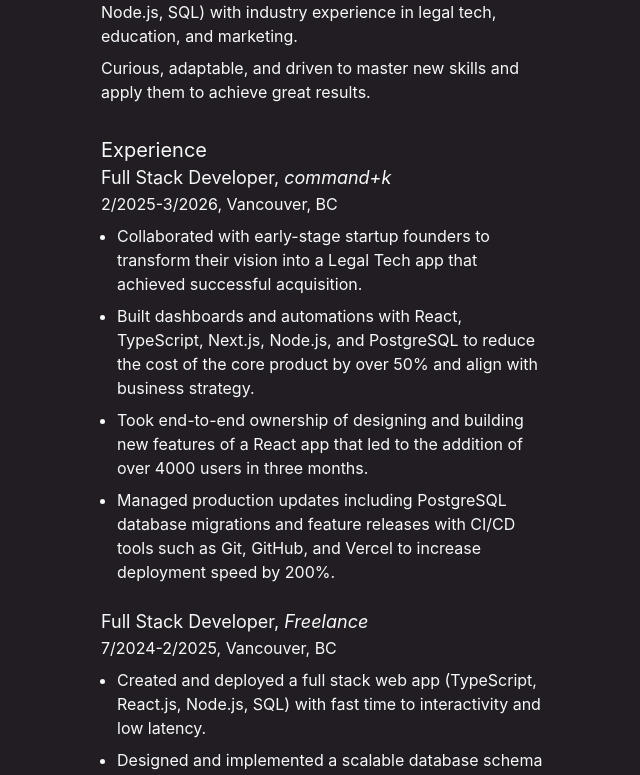
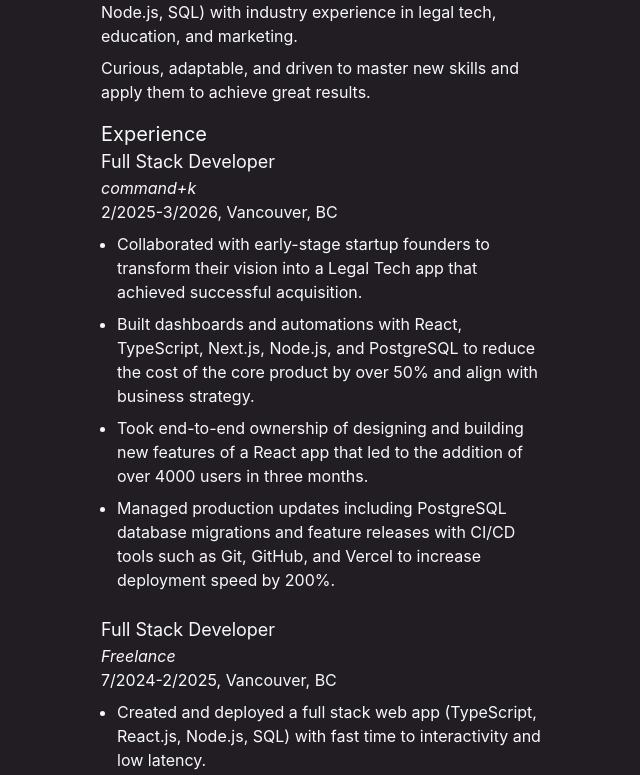
Before and after one commit to werronense/werronense.github.io, a React (Vite) app: page / in a window 1280 px wide. Shown: the part 440-1215 px from the top of the page, without its empty margins (315-955 px from the left). Built offline with nearby package versions, Linux system fonts and the light colour scheme.

Commit message:
Refactor home page into components

```diff
--- a/src/pages/home/Home.tsx
+++ b/src/pages/home/Home.tsx
@@ -1,45 +1,16 @@
-import portrait from "../../assets/stephen-werronen.jpg";
-import { experience } from "../../data/experience";
-import ExperienceItem from "./components/ExperienceItem";
+import Bio from "./components/Bio";
+import Experience from "./components/Experience";
+import Hero from "./components/Hero";
 
 export default function Home() {
   return (
-    <main className="bg-night min-h-screen">
-      <div className="flex justify-center items-center py-12 bg-peach">
-        <h1 className="text-5xl">Stephen Werronen</h1>
-      </div>
-      <div className="bg-linear-to-b from-peach from-50% to-night to-50%">
-        <img
-          src={portrait}
-          alt="Stephen Werronen"
-          className="rounded-full max-w-48 mx-auto"
-        />
+    <main className="bg-night min-h-screen pb-4">
+      <Hero />
+      <div className="max-w-md mx-auto">
+        <Bio />
       </div>
       <div className="max-w-md mx-auto">
-        <section className="text-pearl py-4">
-          <div className="space-y-2">
-            <h2 className="text-2xl">Full Stack Software Developer</h2>
-            <p>
-              Software developer with 3+ years of experience, specializing in
-              full stack web apps (TypeScript, React, Node.js, SQL) with
-              industry experience in legal tech, education, and marketing.
-            </p>
-            <p>
-              Curious, adaptable, and driven to master new skills and apply them
-              to achieve great results.
-            </p>
-          </div>
-        </section>
-      </div>
-      <div className="max-w-md mx-auto py-4">
-        <section className="text-pearl">
-          <h2 className="text-xl">Experience</h2>
-          <div className="space-y-4">
-            {experience.map((item, index) => (
-              <ExperienceItem key={index} {...item} />
-            ))}
-          </div>
-        </section>
+        <Experience />
       </div>
     </main>
   );
--- /dev/null
+++ b/src/pages/home/components/Bio.tsx
@@ -0,0 +1,18 @@
+export default function Bio() {
+  return (
+    <section className="text-pearl py-4">
+      <div className="space-y-2">
+        <h2 className="text-2xl">Full Stack Software Developer</h2>
+        <p>
+          Software developer with 3+ years of experience, specializing in full
+          stack web apps (TypeScript, React, Node.js, SQL) with industry
+          experience in legal tech, education, and marketing.
+        </p>
+        <p>
+          Curious, adaptable, and driven to master new skills and apply them to
+          achieve great results.
+        </p>
+      </div>
+    </section>
+  );
+}
--- /dev/null
+++ b/src/pages/home/components/Experience.tsx
@@ -0,0 +1,15 @@
+import { experience } from "../../../data/experience";
+import ExperienceItem from "./ExperienceItem";
+
+export default function Experience() {
+  return (
+    <section className="text-pearl">
+      <h2 className="text-xl">Experience</h2>
+      <div className="space-y-4">
+        {experience.map((item, index) => (
+          <ExperienceItem key={index} {...item} />
+        ))}
+      </div>
+    </section>
+  );
+}
--- a/src/pages/home/components/ExperienceItem.tsx
+++ b/src/pages/home/components/ExperienceItem.tsx
@@ -11,9 +11,8 @@ export default function ExperienceItem({
 }: ExperienceItemProps) {
   return (
     <section>
-      <h3 className="text-lg">
-        {role}, <span className="italic">{company}</span>
-      </h3>
+      <h3 className="text-lg">{role}</h3>
+      <p className="italic">{company}</p>
       <p>
         {dates}, {location}
       </p>
--- /dev/null
+++ b/src/pages/home/components/Hero.tsx
@@ -0,0 +1,18 @@
+import portrait from "../../../assets/stephen-werronen.jpg";
+
+export default function Hero() {
+  return (
+    <>
+      <div className="flex justify-center items-center py-12 bg-peach">
+        <h1 className="text-5xl">Stephen Werronen</h1>
+      </div>
+      <div className="bg-linear-to-b from-peach from-50% to-night to-50%">
+        <img
+          src={portrait}
+          alt="Stephen Werronen"
+          className="rounded-full max-w-48 mx-auto"
+        />
+      </div>
+    </>
+  );
+}
```
